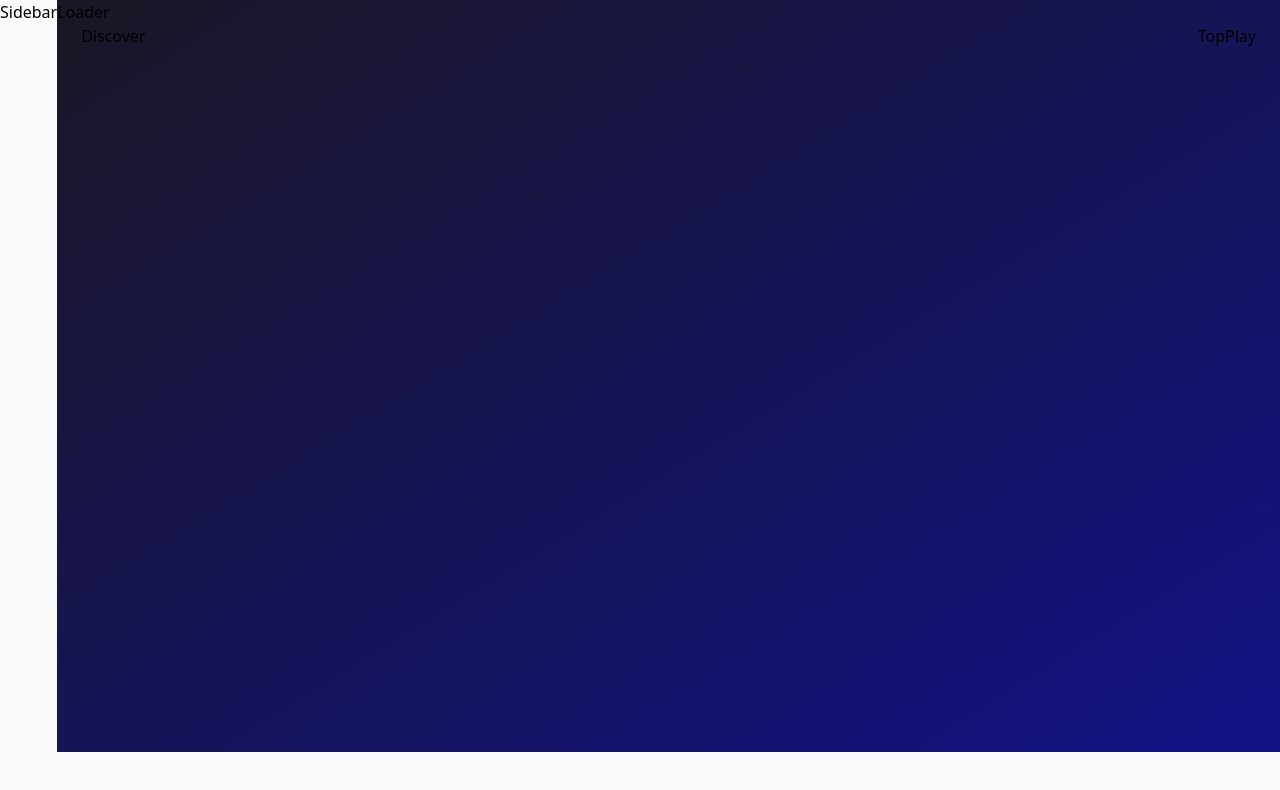
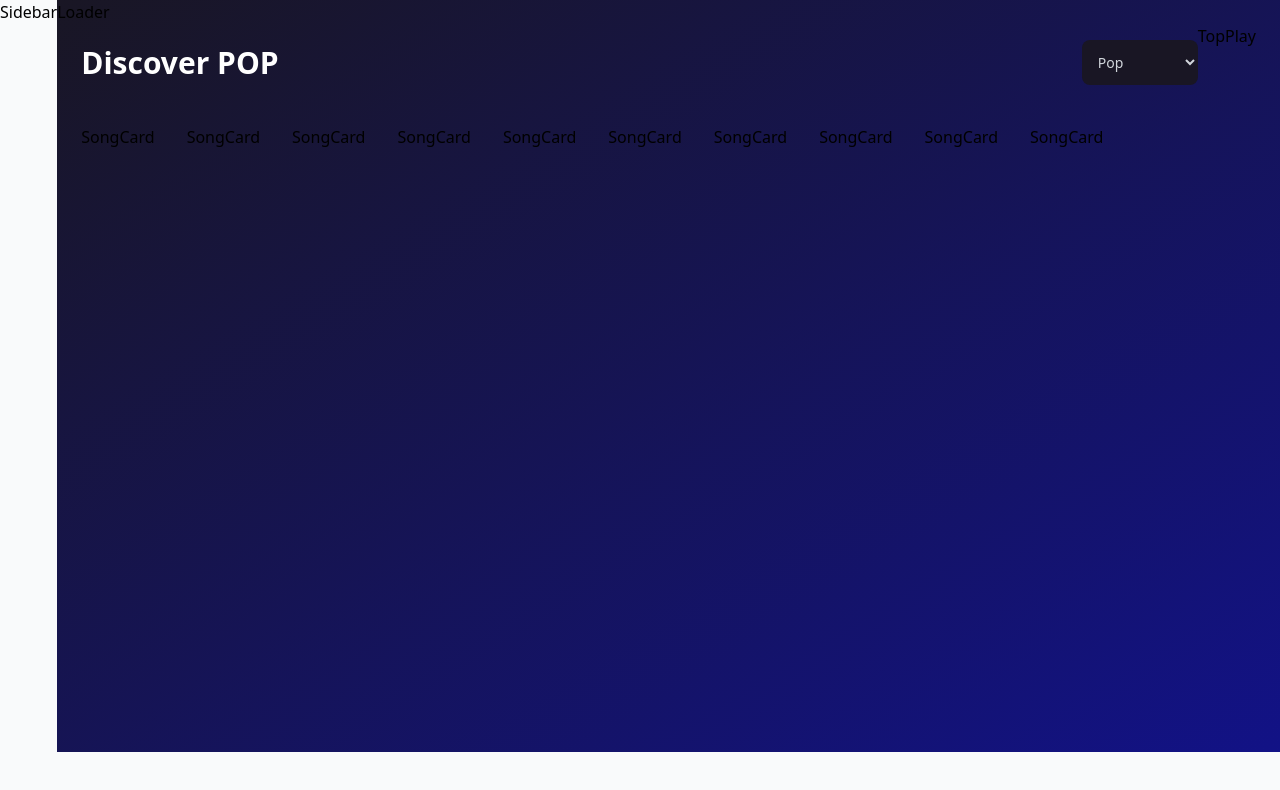
Before and after one commit to hemantwasthere/Bluetify, a React (Vite) app: page / in a window 1280 px wide. Shown: the top 790 px of the page. Built offline with nearby package versions, Linux system fonts and the light colour scheme.

Commit message:
Started Implementing Discover comp

```diff
--- a/index.html
+++ b/index.html
@@ -4,7 +4,7 @@
     <meta charset="UTF-8" />
     <link rel="icon" type="image/svg+xml" href="/src/assets/favicon.ico" />
     <meta name="viewport" content="width=device-width, initial-scale=1.0" />
-    <title>Lyriks</title>
+    <title>Bluetify</title>
   </head>
   <body class="h-full overflow-hidden">
     <div id="root"></div>
--- a/src/App.jsx
+++ b/src/App.jsx
@@ -10,9 +10,9 @@
   return (
     <div className="relative flex">
       <Sidebar />
+
       <div className="flex-1 flex flex-col bg-gradient-to-br from-black to-[#121286]">
         <Searchbar />
-
         <div className="px-6 h-[calc(100vh-72px)] overflow-y-scroll hide-scrollbar flex xl:flex-row flex-col-reverse">
           <div className="flex-1 h-fit pb-40">
             <Routes>
--- a/src/pages/Discover.jsx
+++ b/src/pages/Discover.jsx
@@ -1,3 +1,29 @@
-const Discover = () => <div>Discover</div>;
+import React from 'react';
+import { genres } from '../assets/constants';
+import { SongCard } from '../components';
+
+function Discover() {
+  const genreTitle = 'POP';
+  return (
+    <div className="flex flex-col">
+      <div className="w-full flex justify-between items-center sm:flex-row flex-col mt-4 mb-10">
+        <h2 className="font-bold text-3xl text-white text-left">Discover {genreTitle}</h2>
+        <select onChange={() => {}} value="" className="bg-black text-gray-300 p-3 text-sm rounded-lg outline-none sm:mt-0 mt-5">
+          {genres.map((genre) => (
+            <option value={genre.value} key={genre.value}>
+              {genre.title}
+            </option>
+          ))}
+        </select>
+      </div>
+
+      <div className='flex flex-wrap sm:justify-start justify-center gap-8'>
+        {[1, 2, 3, 4, 5, 6, 7, 8, 9, 10].map((song,i) => (
+            <SongCard key={song.key} song={song} i={i} />
+        ))}
+      </div>
+    </div>
+  );
+}
 
 export default Discover;
```
Also changed, not shown: src/redux/services/shazamCore.js (added).
